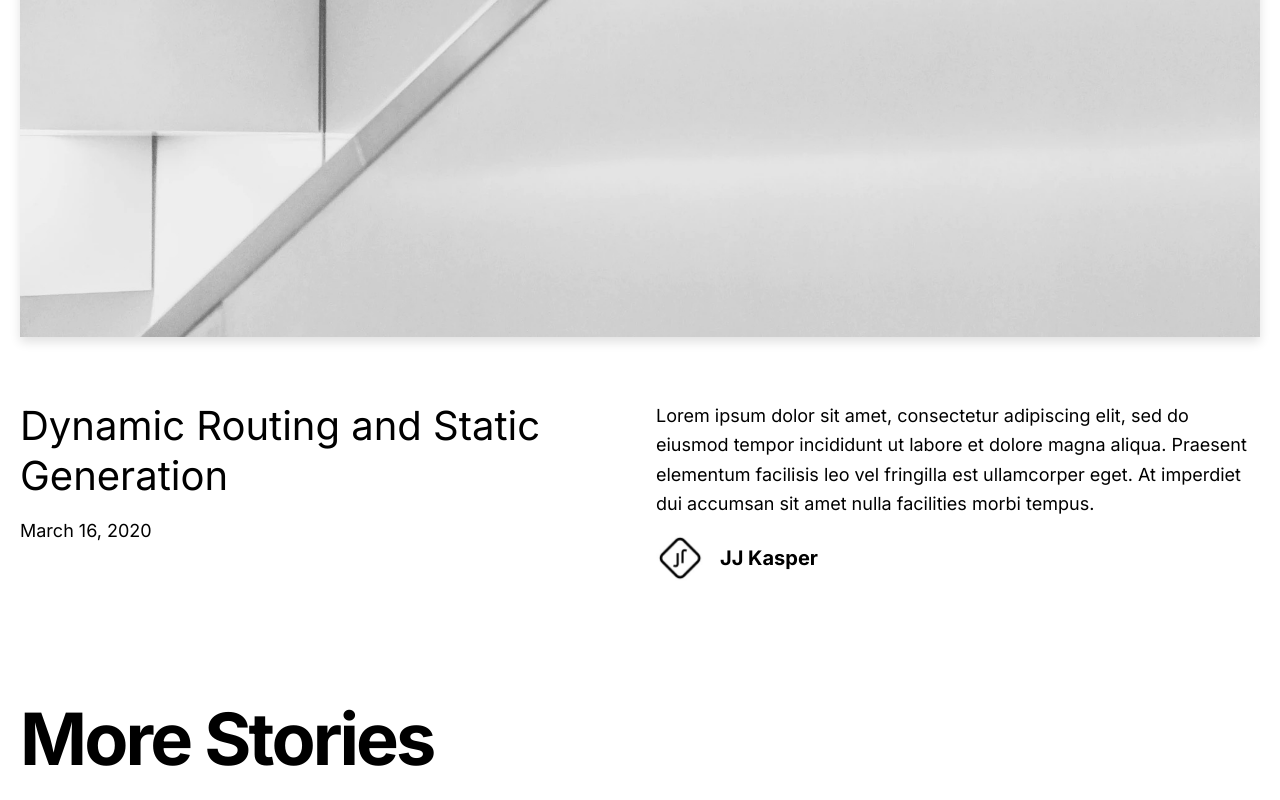
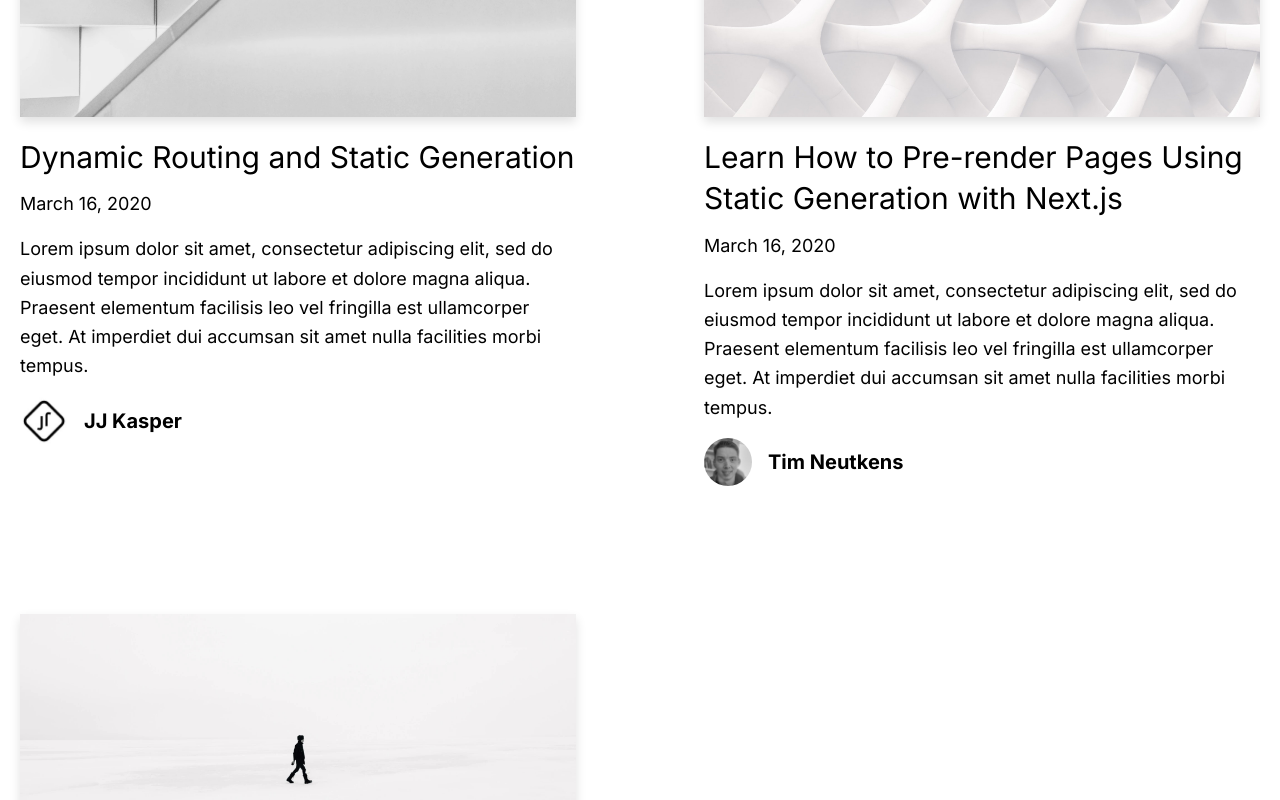
Before and after one commit to anantjain-xyz/anantjain.dev, a Next.js app: page / in a window 1280 px wide. Shown: the part 520-1320 px from the top of the page. Built offline with nearby package versions, Linux system fonts and the light colour scheme.

Commit message:
Remove HeroPost

```diff
--- a/src/app/_components/hero-post.tsx
+++ b/src/app/_components/hero-post.tsx
@@ -1,4 +1,3 @@
-import Avatar from "@/app/_components/avatar";
 import CoverImage from "@/app/_components/cover-image";
 import { type Author } from "@/interfaces/author";
 import Link from "next/link";
@@ -43,7 +42,6 @@
         </div>
         <div>
           <p className="text-lg leading-relaxed mb-4">{excerpt}</p>
-          <Avatar name={author.name} picture={author.picture} />
         </div>
       </div>
     </section>
--- a/src/app/page.tsx
+++ b/src/app/page.tsx
@@ -7,23 +7,11 @@
 export default function Index() {
   const allPosts = getAllPosts();
 
-  const heroPost = allPosts[0];
-
-  const morePosts = allPosts.slice(1);
-
   return (
     <main>
       <Container>
         <Intro />
-        <HeroPost
-          title={heroPost.title}
-          coverImage={heroPost.coverImage}
-          date={heroPost.date}
-          author={heroPost.author}
-          slug={heroPost.slug}
-          excerpt={heroPost.excerpt}
-        />
-        {morePosts.length > 0 && <MoreStories posts={morePosts} />}
+        {allPosts.length > 0 && <MoreStories posts={allPosts} />}
       </Container>
     </main>
   );
```
